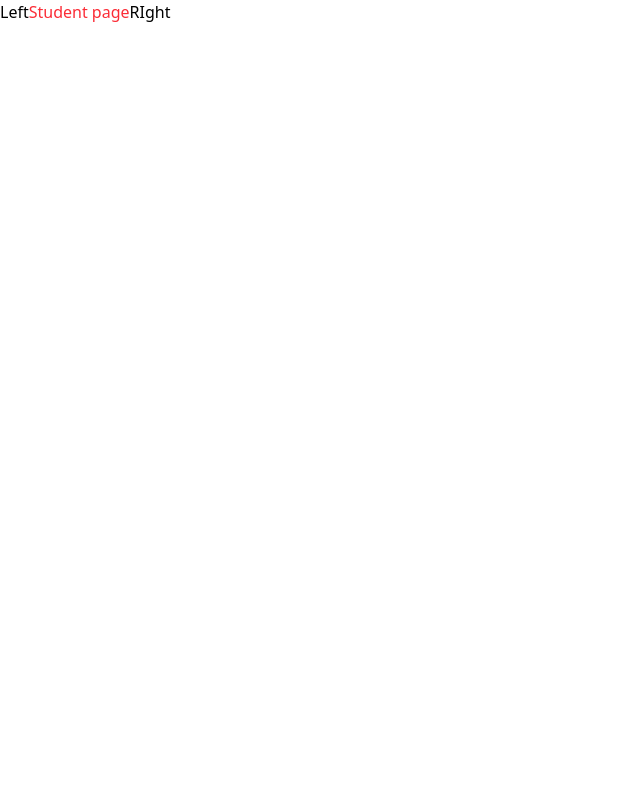
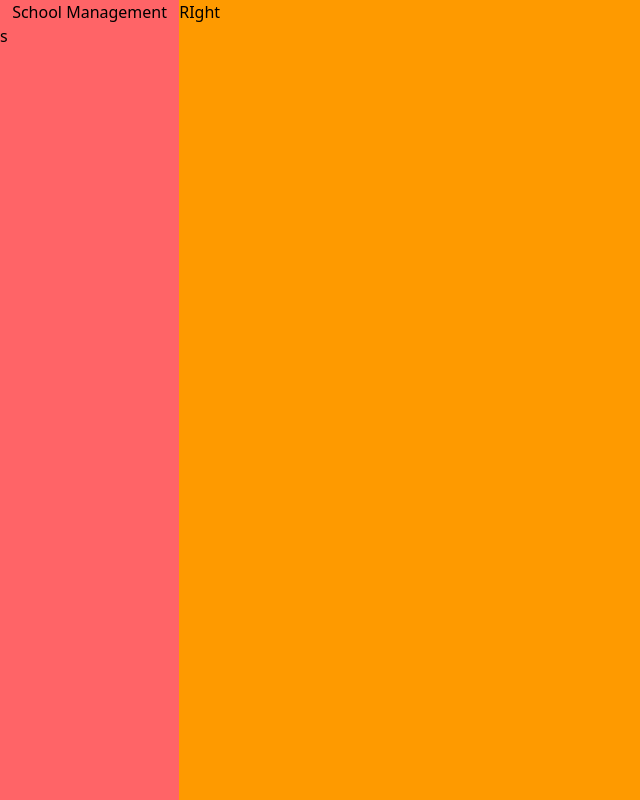
Before and after one commit to Chinweike99/school_management_system, a Next.js app: page / in a window 1280 px wide. Shown: the whole page, without its empty margins (0-640 px from the left). Built offline with nearby package versions, Linux system fonts and the light colour scheme.

Commit message:
components

```diff
--- a/src/app/(dashboard)/layout.tsx
+++ b/src/app/(dashboard)/layout.tsx
@@ -1,6 +1,8 @@
 import type { Metadata } from "next";
 import { Geist, Geist_Mono } from "next/font/google";
 import Studentpage from "./students/page";
+import Link from "next/link";
+import Menubar from "../components/Menubar";
 // import "../../../src/globals.css";
 
 const geistSans = Geist({
@@ -24,19 +26,32 @@ export default function DashboardLayout({
   children: React.ReactNode;
 }>) {
   return (
-    <html lang="en">
-      <body
-        className={`${geistSans.variable} ${geistMono.variable} antialiased h-screen flex`}
-      >
-        {/* Dashboard {children} */}
 
-        {/* LEFT */}
-        <div>Left</div>
-        <Studentpage />
+    <div className="flex h-screen">
+      {/* LEFT */}
+      <div className="w-[14%] md:w-[8%] lg:w-[16%] xl:w-[14%] bg-red-400">
+        <Link href={"/"} className="flex justify-center items-center">
+        <span className="lg:hidden sm:block">SM</span>
+        <span className="hidden lg:block">School Management</span>
+        </Link>
+        <Menubar />
 
-        {/* RIGHT */}
-        <div>RIght</div>
-      </body>
-    </html>
+      </div>
+      {/* <Studentpage /> */}
+
+      {/* RIGHT */}
+      <div className="w-[86%] md:w-[92%] lg:w-[84%] xl:w-[86%] bg-amber-500">RIght</div>
+    </div>
+
+
+    // <html lang="en">
+    //   <body
+    //     className={`${geistSans.variable} ${geistMono.variable} antialiased h-screen flex`}
+    //   >
+    //     {/* Dashboard {children} */}
+
+
+    //   </body>
+    // </html>
   );
 }
--- /dev/null
+++ b/src/app/components/Menubar.tsx
@@ -0,0 +1,11 @@
+import React from 'react'
+
+const Menubar = () => {
+  return (
+    <div>
+      s
+    </div>
+  )
+}
+
+export default Menubar
```
Also changed, not shown: src/app/components/Navbar.tsx (added).
